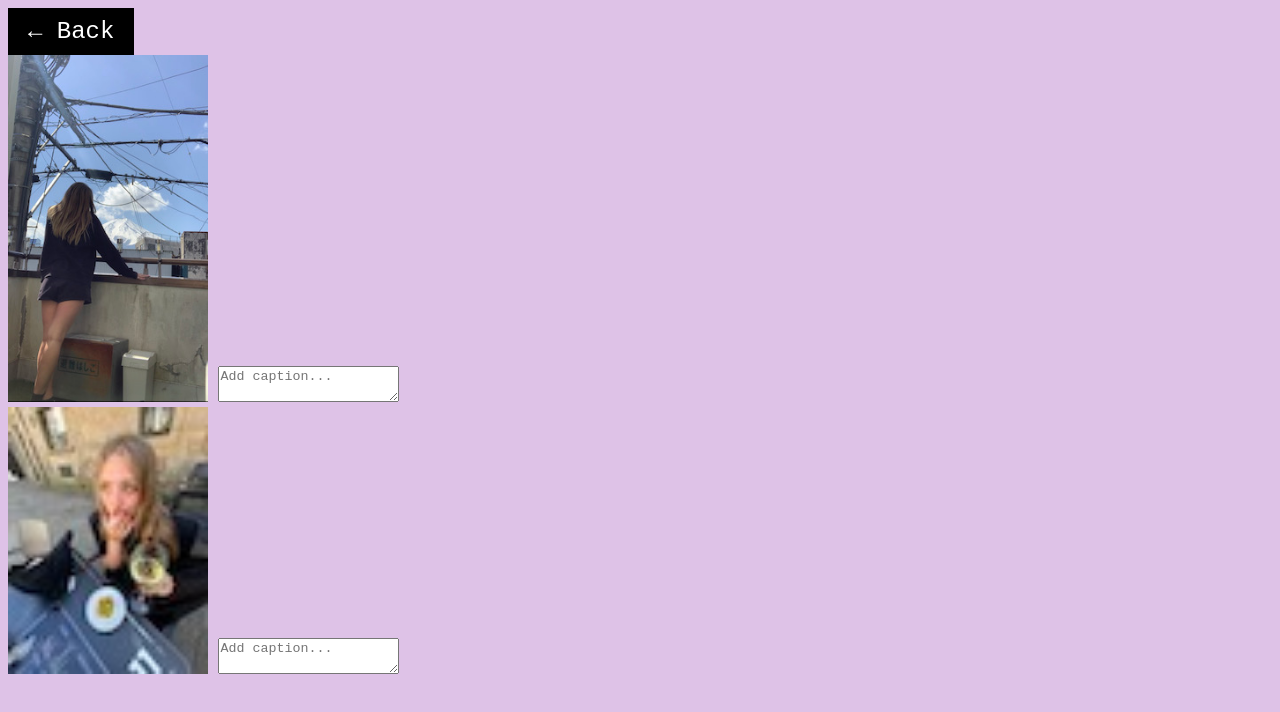
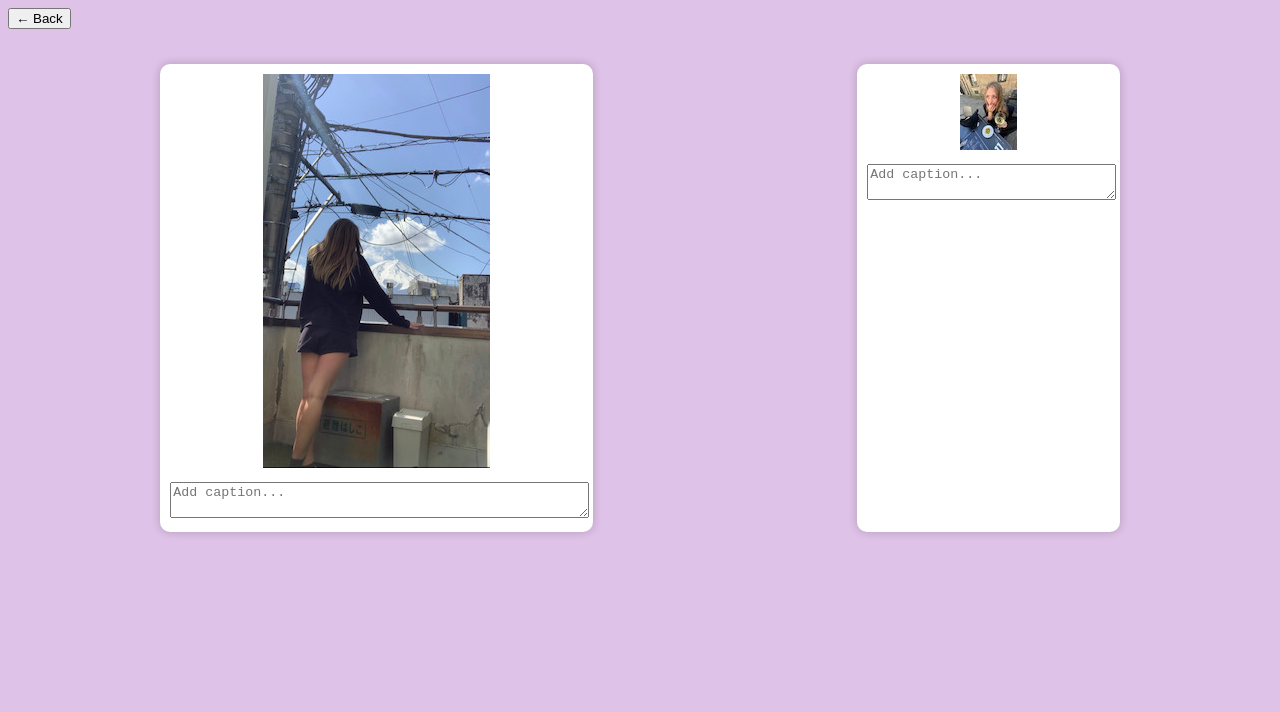
Before and after one commit to sophiieeesss/mindmapper, a plain HTML site: page z02gallery.html in a window 1280 px wide. Drawn offline with Linux system fonts and the light colour scheme; a web font is replaced by a local one.

Commit message:
Update z03style.css

```diff
--- a/z03style.css
+++ b/z03style.css
@@ -1,43 +1,49 @@
 body {
     background-color: #dec2e7;
-    font-family: 'VT323', monospace; /* VHS font */
+    font-family: 'VCR OSD Mono', 'Data Seventy', sans-serif;
     color: black;
 }
 
-h1, p, button {
-    font-family: 'VT323', monospace; /* VHS font */
-    font-size: 24px;
+h1, h2 {
+    text-align: center;
 }
 
-button {
-    background-color: #000; /* Black */
-    color: #fff; /* White */
-    border: none;
-    padding: 10px 20px;
+#mainHeader, #phoneNumber {
+    cursor: move; /* Makes the text draggable */
+}
+
+#navButtons button {
+    display: block;
+    margin: 10px auto;
     cursor: pointer;
 }
 
-button:hover {
-    background-color: #333;
+.draggable {
+    width: 300px; /* Adjust as needed */
+    cursor: move; /* Makes the image draggable */
 }
 
-.draggable {
-    position: absolute;
-    cursor: move;
+.gallery-container {
+    display: flex;
+    flex-wrap: wrap;
+    justify-content: space-around;
+    padding: 20px;
 }
 
-#login {
+.photo-container {
+    margin: 15px;
     text-align: center;
-    margin-top: 20%;
+    background-color: white;
+    padding: 10px;
+    border-radius: 10px;
+    box-shadow: 0 0 10px rgba(0, 0, 0, 0.2);
 }
 
-#content {
-    text-align: center;
-    display: none;
+.gallery-image {
+    max-width: 100%;
 }
 
-img {
-    width: 200px;
-    height: auto;
-    cursor: move;
+.caption {
+    width: 100%;
+    margin-top: 10px;
 }
```
